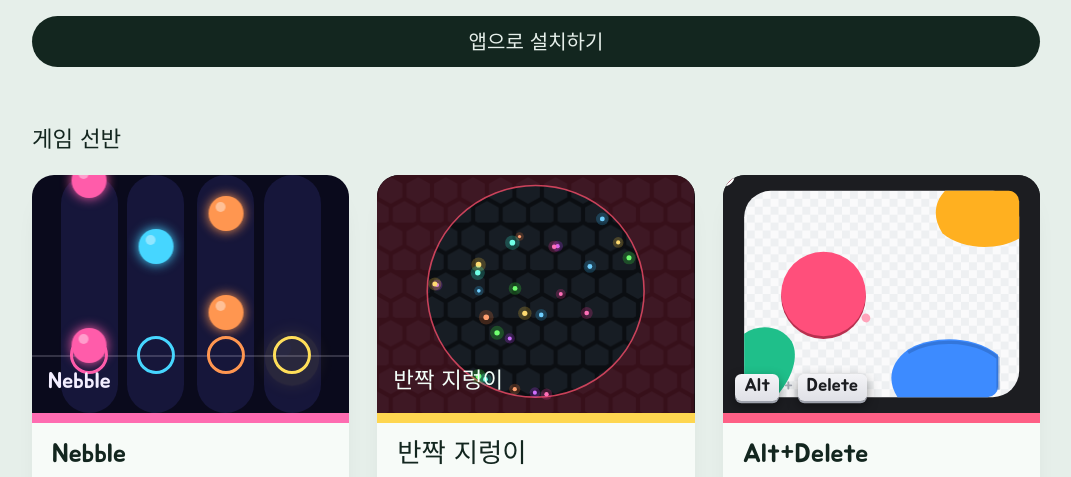
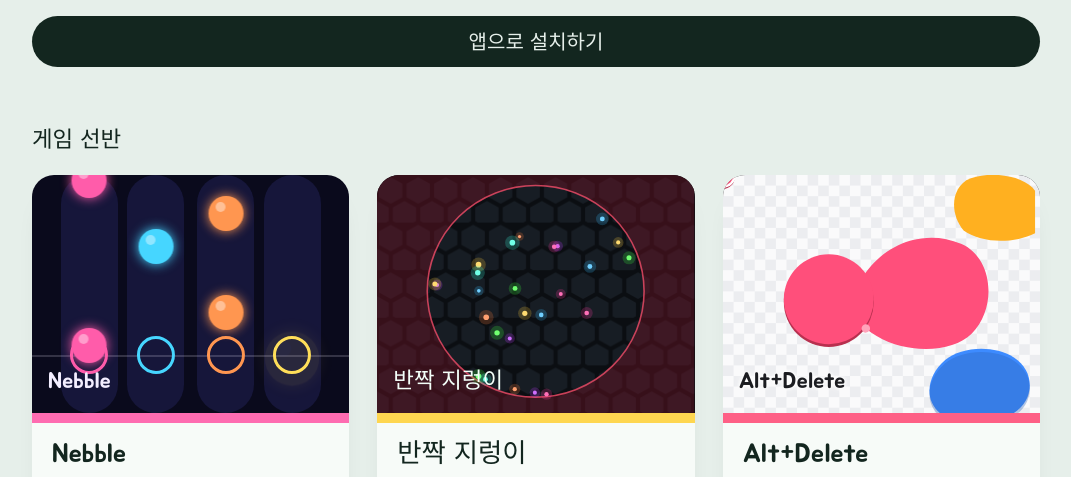
Before and after one commit to hpdonna51-cmd/Donna-s_Arcade, a plain HTML site: page index.html in a window 1280 px wide. Shown: the part 317-794 px from the top of the page, without its empty margins (104-1175 px from the left). Drawn offline with Linux system fonts and the light colour scheme.

Commit message:
땅1.2.3
오류 또 수정

```diff
--- a/index.html
+++ b/index.html
@@ -100,21 +100,10 @@ h1 .row + .row{padding-left:clamp(1.5rem,8vw,6rem)}
 .worm-cover svg{position:absolute;inset:0;width:100%;height:100%}
 .worm-cover .title{position:absolute;left:1rem;bottom:.8rem;font-family:"Jua",sans-serif;font-size:1.4rem;color:#F3FFF9}
 
-/* Alt+Delete 표지 */
+/* Alt+Delete 표지: 땅을 둘러싸고 채우기 */
 .altdel-cover{--cover-bg:#1C1D21}
 .altdel-cover svg{position:absolute;inset:0;width:100%;height:100%}
-.altdel-cover .keys{position:absolute;left:.8rem;bottom:.75rem;display:flex;align-items:center;gap:.3rem;font-family:"Jua",sans-serif;font-size:1.15rem;line-height:1}
-.altdel-cover .cap{padding:.22rem .55rem .3rem;border-radius:.4rem;background:linear-gradient(#F4F4F7,#DFE0E6);color:#1C1D21;box-shadow:0 .14rem 0 #9EA2AC,0 .3rem .7rem rgba(0,0,0,.45)}
-.altdel-cover .plus{color:#A3A7B1;font-size:.9em}
-.altdel-cover .cap.del{animation:adPress 4s infinite}
-@keyframes adPress{0%,58%,74%,100%{transform:none;background:linear-gradient(#F4F4F7,#DFE0E6);color:#1C1D21;box-shadow:0 .14rem 0 #9EA2AC,0 .3rem .7rem rgba(0,0,0,.45)}62%,70%{transform:translateY(.12rem);background:#FF4F7B;color:#fff;box-shadow:0 .02rem 0 #B8304F,0 .1rem .3rem rgba(0,0,0,.4)}}
-.altdel-cover .fill{animation:adFill 4s infinite;transform-origin:center;transform-box:fill-box}
-@keyframes adFill{0%,60%{opacity:0;transform:scale(.92)}64%{opacity:1;transform:scale(1.03)}68%,94%{opacity:1;transform:none}100%{opacity:0}}
-.altdel-cover .trail{stroke-dasharray:100;animation:adDraw 4s infinite}
-@keyframes adDraw{0%{stroke-dashoffset:100;opacity:1}60%{stroke-dashoffset:0;opacity:1}62%,100%{stroke-dashoffset:0;opacity:0}}
-.altdel-cover .ants{animation:adAnts .6s linear infinite}
-@keyframes adAnts{to{stroke-dashoffset:-4}}
-@media (prefers-reduced-motion:reduce){.altdel-cover .cap.del,.altdel-cover .fill,.altdel-cover .trail,.altdel-cover .ants{animation:none}.altdel-cover .fill{opacity:1}}
+.altdel-cover .title{position:absolute;left:1rem;bottom:.8rem;font-family:"Jua",sans-serif;font-size:1.4rem;color:#1C1D21;text-shadow:0 0 4px #fff,0 0 4px #fff,0 0 8px #fff}
 
 footer{margin-top:3.5rem;padding-top:1.5rem;border-top:1.5px solid var(--line);color:var(--soft);font-size:.9rem}
 </style>
@@ -229,22 +218,27 @@ const covers = {
     </div>`;
   },
   altdel: g => {
-    // 게임 화면 그대로: 맵 위에서 선을 긋고 돌아오면 둘러싼 곳이 채워져요 (4초마다)
-    const loop = 'M50 38C58 22 80 18 92 30C101 39 98 54 86 60C74 66 60 62 54 54';
+    // Alt+Delete 표지: 내 땅에서 나가 선을 긋고 돌아오면 둘러싼 곳이 채워져요 (4초마다 반복)
+    const loop = 'M52 40C60 26 76 20 90 26C102 31 104 50 94 60C86 68 66 68 54 58';
+    const kt = '0;.62;.64;.97;1';
     return `<div class="cover altdel-cover" aria-hidden="true">
       <svg viewBox="0 0 120 90" preserveAspectRatio="xMidYMid slice">
-        <defs><pattern id="adChk" width="6" height="6" patternUnits="userSpaceOnUse"><rect width="6" height="6" fill="#FAFAFB"/><rect width="3" height="3" fill="#EEF0F2"/><rect x="3" y="3" width="3" height="3" fill="#EEF0F2"/></pattern></defs>
-        <rect width="120" height="90" fill="#1C1D21"/>
-        <rect x="8" y="6" width="104" height="78" rx="10" fill="url(#adChk)"/>
-        <path d="M70 66c8-5 24-6 34 2v12a4 4 0 0 1-4 4H66c-4-6-3-13 4-18Z" fill="#3D8BFF"/><path d="M70 67.2c8-5 24-6 34 2v12" fill="none" stroke="#2B63B8" stroke-width="1.2" opacity=".5"/>
-        <path d="M84 6h24a4 4 0 0 1 4 4v14c-9 5-22 4-29-2c-4-6-3-12 1-16Z" fill="#FFB020"/>
-        <path d="M8 60c6-4 14-3 18 3c3 6 0 14-6 21H12a4 4 0 0 1-4-4Z" fill="#1FBF8A"/>
-        <path d="${loop}C46 50 45 44 50 38Z" fill="#FF4F7B" opacity="0"><animate attributeName="opacity" values="0;0;1;1;0" keyTimes="0;.6;.64;.94;1" calcMode="linear" dur="4s" repeatCount="indefinite"/></path>
-        <circle cx="38" cy="46" r="16" fill="#B8304F"/><circle cx="38" cy="45" r="16" fill="#FF4F7B"/>
-        <path d="${loop}" pathLength="100" fill="none" stroke="#FFA3BA" stroke-width="3.2" stroke-linecap="round" stroke-dasharray="100" stroke-dashoffset="100"><animate attributeName="stroke-dashoffset" values="100;0;0" keyTimes="0;.6;1" calcMode="linear" dur="4s" repeatCount="indefinite"/><animate attributeName="opacity" values="1;1;0;0" keyTimes="0;.6;.62;1" calcMode="linear" dur="4s" repeatCount="indefinite"/></path>
-        <g><circle r="4" fill="#00000040" cy=".8"/><circle r="4" fill="#FF4F7B" stroke="#fff" stroke-width=".9"/><circle cx="1.5" r="1.5" fill="#fff"/><circle cx="1.9" r=".75" fill="#1C1D21"/><animateMotion dur="4s" repeatCount="indefinite" rotate="auto" keyPoints="0;1;1" keyTimes="0;.6;1" calcMode="linear" path="${loop}"/></g>
+        <defs><pattern id="altdelChk" width="8" height="8" patternUnits="userSpaceOnUse"><rect width="8" height="8" fill="#FAFAFB"/><rect width="4" height="4" fill="#ECEDF0"/><rect x="4" y="4" width="4" height="4" fill="#ECEDF0"/></pattern></defs>
+        <rect width="120" height="90" fill="url(#altdelChk)"/>
+        <path d="M84 70c6-5 18-6 26-1s8 16 0 21H82c-6-5-5-14 2-20Z" fill="#3D8BFF"/><path d="M84 71.2c6-5 18-6 26-1s8 16 0 21H82c-6-5-5-14 2-20Z" fill="#2B63B8" opacity=".35"/>
+        <path d="M92 2c8-4 22-2 26 4v16c-8 4-20 4-27-1c-5-6-5-15 1-19Z" fill="#FFB020"/>
+        <path d="${loop}C46 52 46 46 52 40Z" fill="#FF4F7B"><animate attributeName="opacity" values="0;0;1;1;0" keyTimes="${kt}" dur="4s" repeatCount="indefinite"/></path>
+        <circle cx="40" cy="48" r="17" fill="#B8304F"/><circle cx="40" cy="47" r="17" fill="#FF4F7B"/>
+        <path d="${loop}" fill="none" stroke="#FFA3BA" stroke-width="3.2" stroke-linecap="round" pathLength="100" stroke-dasharray="100" stroke-dashoffset="100">
+          <animate attributeName="stroke-dashoffset" values="100;0;0;100;100" keyTimes="${kt}" dur="4s" repeatCount="indefinite"/>
+          <animate attributeName="opacity" values="1;1;0;0;1" keyTimes="${kt}" dur="4s" repeatCount="indefinite"/>
+        </path>
+        <g>
+          <circle r="4.4" fill="#B8304F" cy=".9"/><circle r="4.4" fill="#FF4F7B" stroke="#fff" stroke-width=".9"/><circle cx="1.6" r="1.6" fill="#fff"/><circle cx="2.1" r=".8" fill="#1C1D21"/>
+          <animateMotion path="${loop}" rotate="auto" keyPoints="0;1;1;1;0" keyTimes="${kt}" calcMode="linear" dur="4s" repeatCount="indefinite"/>
+        </g>
       </svg>
-      <span class="keys" aria-hidden="true"><span class="cap">Alt</span><span class="plus">+</span><span class="cap del">Delete</span></span>
+      <span class="title">${g.title}</span>
     </div>`;
   },
   bubble: g => {
```
